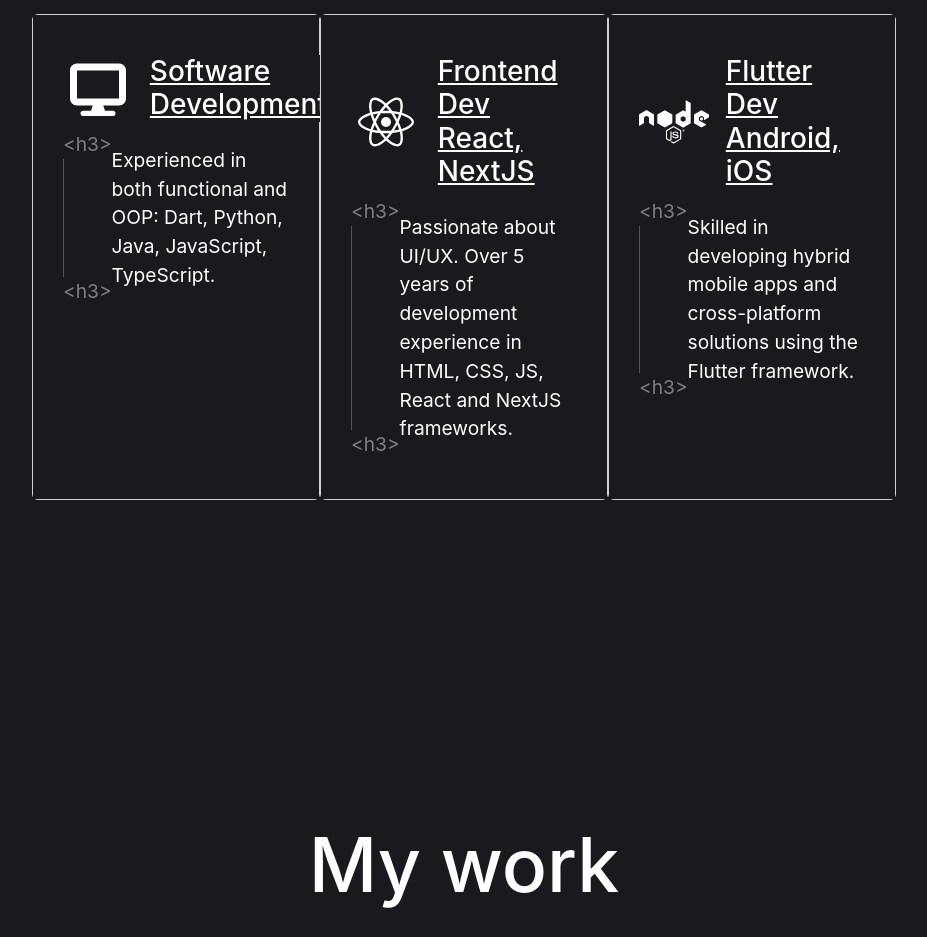
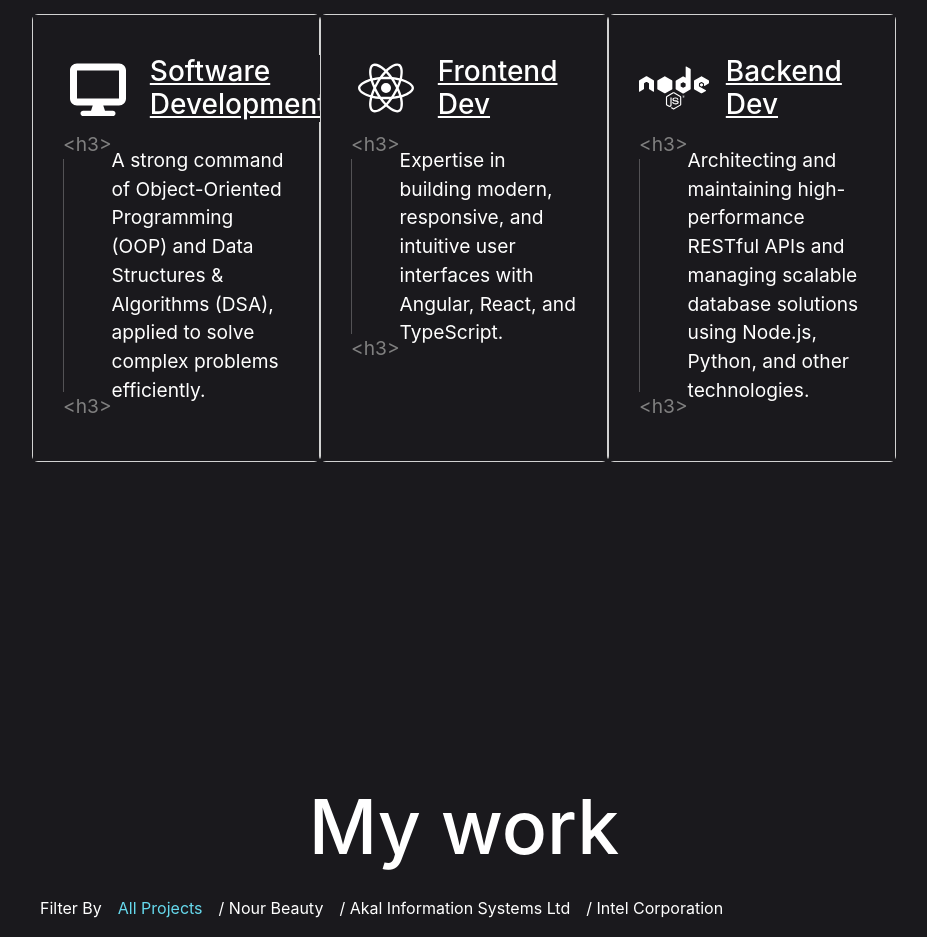
Before and after one commit to Chitvan-SoftDev/portfolio-web, a React (Create React App) app: page / in a window 1280 px wide. Shown: the part 920-1857 px from the top of the page, without its empty margins (176-1103 px from the left). Built offline with nearby package versions, Linux system fonts and the light colour scheme.

Commit message:
updated data.js

```diff
--- a/src/data.js
+++ b/src/data.js
@@ -16,25 +16,36 @@
   expertise: [
     {
       title: 'Software Development',
-      description: 'Experienced in both functional and OOP: Dart, Python, Java, JavaScript, TypeScript.',
+      description: 'A strong command of Object-Oriented Programming (OOP) and Data Structures & Algorithms (DSA), applied to solve complex problems efficiently.',
       icon: faDisplay,
     },
     {
-      title: 'Frontend Dev React, NextJS',
-      description: 'Passionate about UI/UX. Over 5 years of development experience in HTML, CSS, JS, React and NextJS frameworks.',
+      title: 'Frontend Dev',
+      description: 'Expertise in building modern, responsive, and intuitive user interfaces with Angular, React, and TypeScript.',
       icon: faReact,
 
     },
     {
-      title: 'Flutter Dev Android, iOS',
-      description: 'Skilled in developing hybrid mobile apps and cross-platform solutions using the Flutter framework.',
+      title: 'Backend Dev',
+      description: 'Architecting and maintaining high-performance RESTful APIs and managing scalable database solutions using Node.js, Python, and other technologies.',
       icon: faNode,
     },
   ],
-    work_ex: [{
+    work_ex: [
+    {
+    company_name: "Nour Beauty",
+    role: "Full Stack Developer",
+    tenure: "May 2024 - Present",
+    description: `Leveraged Angular, HTML, CSS, TypeScript and JavaScript to construct a single-page application (SPA) for a smooth user experience.Developed and maintained high-performance, RESTful backend APIs utilizing NodeJS and AWS DynamoDB, reducing response times by 30%.Collaborated with Java, Spring and PostgreSQL to build a scalable and secure backend infrastructure.`,
+    job_location: 'New Delhi, Delhi',
+    company_web: 'https://www.akalinfo.com/',
+    image: intelLogo,
+    skills: ['Angular', 'HTML', 'CSS', 'TypeScript', 'JavaScript', 'Node.js', 'AWS DynamoDB', 'Java', 'Spring', 'PostgreSQL'],
+  },
+      {
     company_name: "Akal Information Systems Ltd",
     role: "Software Developer",
-    tenure: "July 2023 - Present",
+    tenure: "July 2023 - May 2024",
     description: `Leveraged Angular, HTML, CSS, TypeScript and JavaScript to construct a single-page application (SPA) for a smooth user experience.Developed and maintained high-performance, RESTful backend APIs utilizing NodeJS and AWS DynamoDB, reducing response times by 30%.Collaborated with Java, Spring and PostgreSQL to build a scalable and secure backend infrastructure.`,
     job_location: 'New Delhi, Delhi',
     company_web: 'https://www.akalinfo.com/',
@@ -63,7 +74,15 @@
     skills: ['MongoDB', 'Express.js', 'React', 'Node.js', 'HTML', 'CSS', 'JavaScript'],
 
   }],
-  projects: [{
+  projects: [
+    {
+    title: "NOUR",
+    company_name: "Nour Beauty",
+    description: "Developed a cutting-edge beauty e-commerce platform using Angular for the front-end, creating intuitive and visually appealing user interfaces for a seamless shopping experience. The back-end, powered by Node.js and SQL, provided a robust and scalable infrastructure for managing product data, user accounts, and order processing.",
+    image: ticaLogo,
+    url: "https://shop.tica.nl/"
+  },
+    {
     title: "TICA",
     company_name: "Akal Information Systems Ltd",
     description: "Developed an e-commerce website (TICA) from scratch, leveraging Angular, HTML, CSS, and TypeScript for an engaging user experience, coupled with NodeJS and AWS for a scalable and secure backend.",
```
